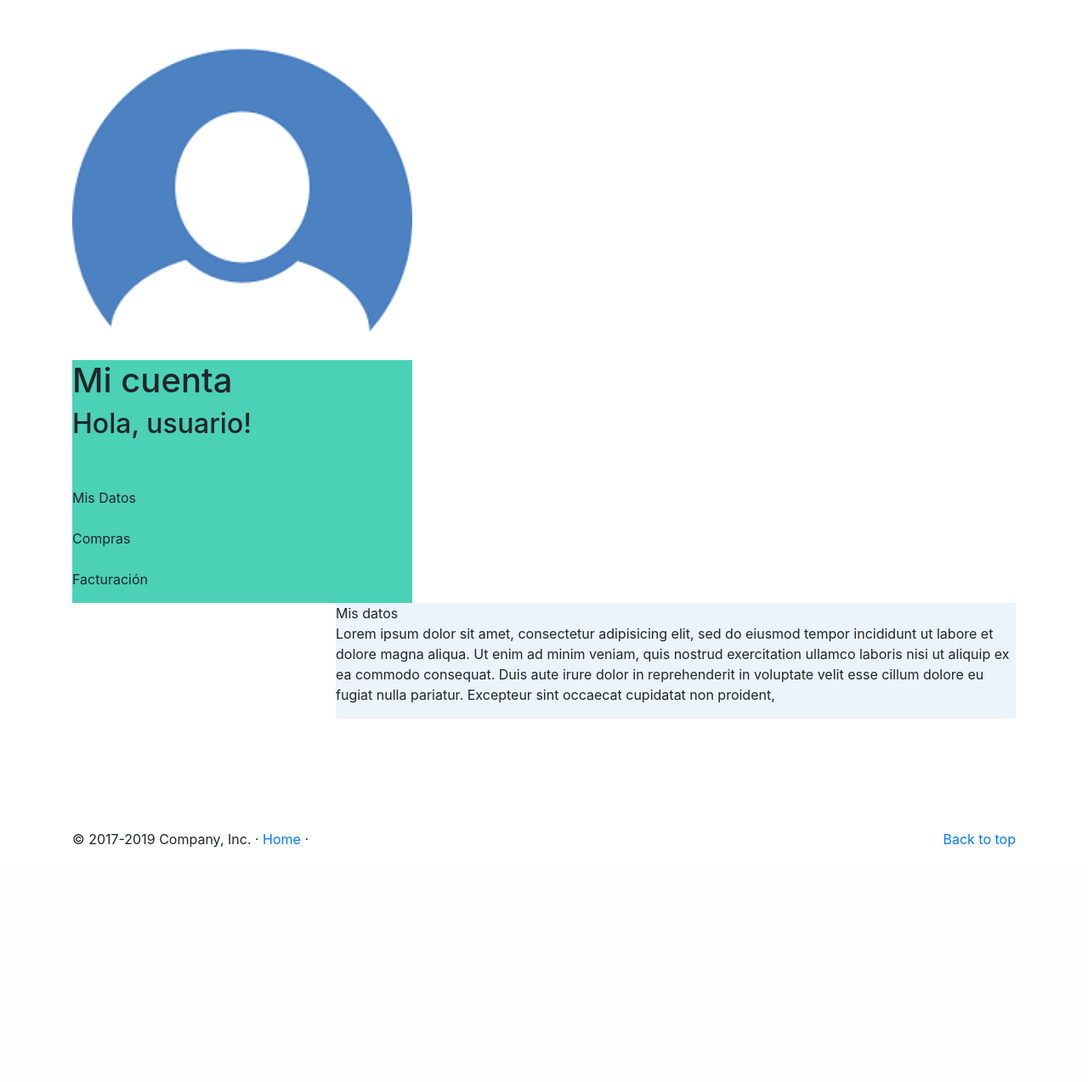
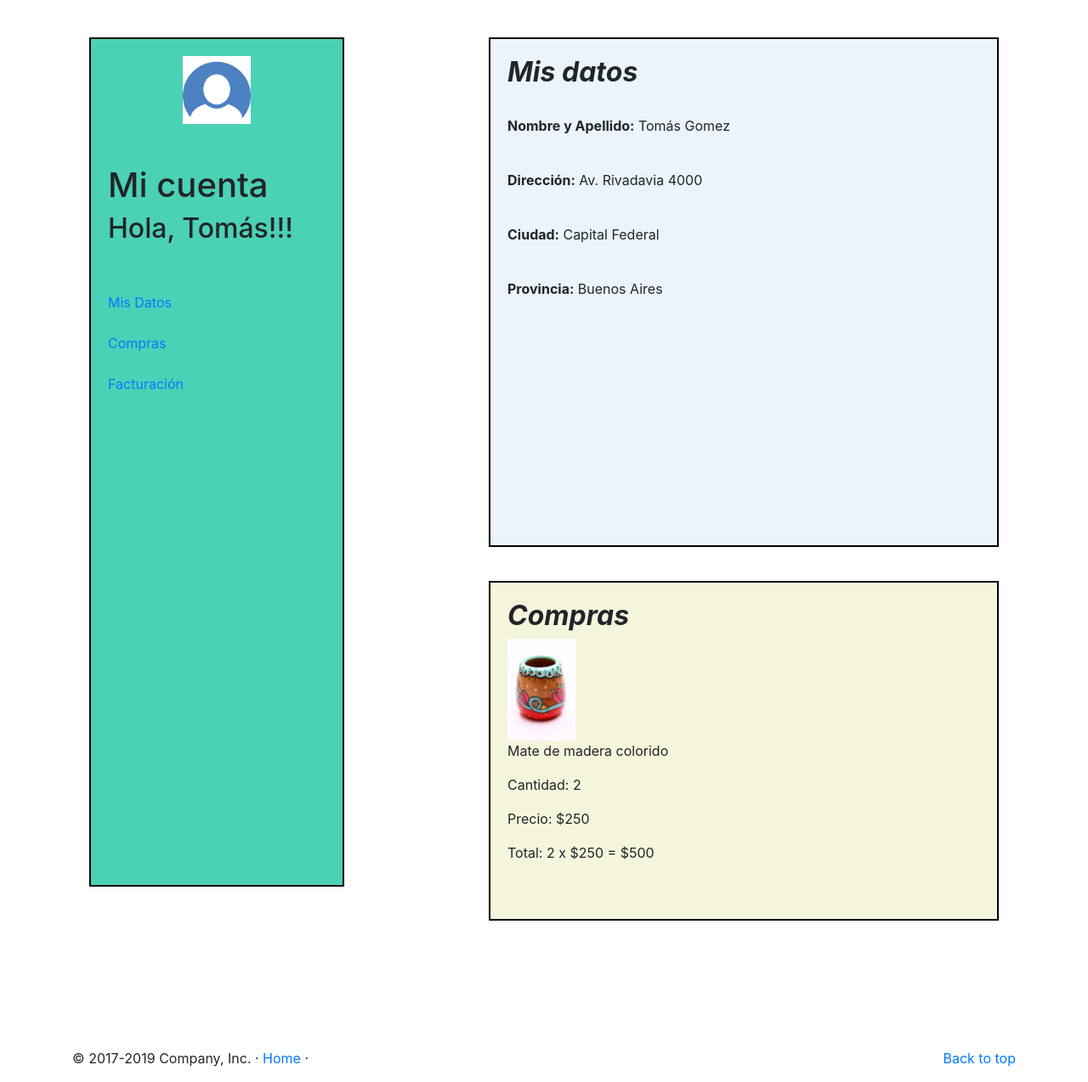
Before and after one commit to ju1618/TI_DH, a PHP site: page /perfilusuario.php in a window 1280 px wide. Shown: the part 106-1380 px from the top of the page at 85% size. Before the commit the page ends 1104 px from the top, so only its background shows below. Run offline with PHP 8.4, Linux system fonts and the light colour scheme.

Commit message:
modificaciones de perfilstyle y perfilusuario

```diff
--- a/css/perfilstyles.css
+++ b/css/perfilstyles.css
@@ -43,29 +43,50 @@ img{
 /*--------hasta acá es el seteo de los estilos de la pagina-------------*/
 
 
-.images {
- position: center;
+.fotousuario {
+ width: 80px;
+}
+
+.productocomprado {
+  width: 80px;
 }
 
 .container {
-  width: 1200px;
-    margin-right: auto;
-    margin-left: auto;
+    position: relative;
+    width: 1300px;
     margin-top: 130px;
     overflow: auto;
 }
 
 .contenedor1 {
-  width: 400px;
+  width: 300px;
   border: black;
   background-color: #4bd1b6;
   float: left;
   clear: both;
+  padding: 20px;
+  margin: 20px;
+  height: 1000px;
+  border: 2px solid black;
 }
 
 .contenedor2 {
-  width: 800px;
+  width: 600px;
   border: black;
   background-color: rgba(75,145,214,0.11);
   float: right;
+  padding: 20px;
+  margin: 20px;
+  height: 600px;
+  border: 2px solid black;
 }
+
+.contenedor3 {
+  width: 600px;
+  float: right;
+  background-color: beige;
+  padding: 20px;
+  margin: 20px;
+  height: 400px;
+  border: 2px solid black;
+}
--- a/perfilusuario.php
+++ b/perfilusuario.php
@@ -14,24 +14,42 @@
       <?php require_once('nav-bar.php'); ?>
     <div class="container">
       <div class="contenedor1">
-        <img width="100" src="images/imagen.png" alt="foto del usuario">
+        <center><img class="fotousuario" src="images/imagen.png" alt="foto del usuario"></center>
+         <br>
+         <br>
         <h1>Mi cuenta</h1>
-        <h2>Hola, usuario!</h2>
+        <h2>Hola, Tomás!!!</h2>
         <br>
         <br>
-        <ul>
-          <li>Mis Datos</li>
+          <a href="#MisDatos">Mis Datos</a>
           <br>
-          <li>Compras</li>
           <br>
-          <li>Facturación</li>
-        </ul>
+          <a href="#compras">Compras</a>
+          <br>
+          <br>
+          <a href="#facturas">Facturación</a>
+          <br>
       </div>
       <div class="contenedor2">
-        <ul>
-          <li>Mis datos</li>
-          <p>Lorem ipsum dolor sit amet, consectetur adipisicing elit, sed do eiusmod tempor incididunt ut labore et dolore magna aliqua. Ut enim ad minim veniam, quis nostrud exercitation ullamco laboris nisi ut aliquip ex ea commodo consequat. Duis aute irure dolor in reprehenderit in voluptate velit esse cillum dolore eu fugiat nulla pariatur. Excepteur sint occaecat cupidatat non proident,</p>
-        </ul>
+          <h2 id = "MisDatos"><em><strong>Mis datos</strong></em></li></h2>
+          <br>
+          <p><strong>Nombre y Apellido:</strong> Tomás Gomez</p>
+          <br>
+          <p><strong>Dirección:</strong> Av. Rivadavia 4000</p>
+          <br>
+          <p><strong>Ciudad:</strong> Capital Federal</p>
+          <br>
+          <p><strong>Provincia:</strong> Buenos Aires</p>
+          <br>
+      </div>
+      <div class="contenedor3">
+        <h2 id="compras"><em><strong>Compras</strong></em></li></h2>
+        <img class="productocomprado" src="images/mate-de-madera-colorido.jpg" alt="producto comprado">
+        <p>Mate de madera colorido</p>
+        <p>Cantidad: 2</p>
+        <p>Precio: $250</p>
+        <p>Total: 2 x $250 = $500</p>
+        <br>
       </div>
    </div>
    <?php require_once('footer.php'); ?>
```
